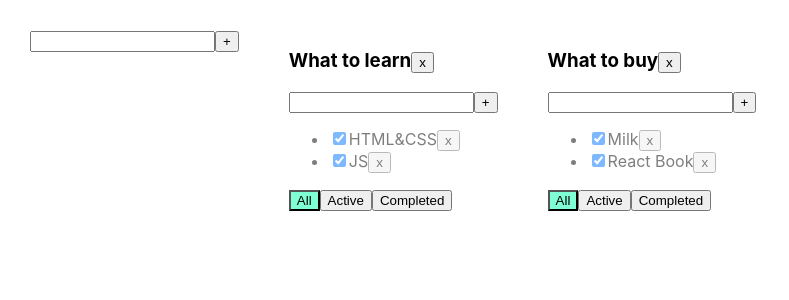
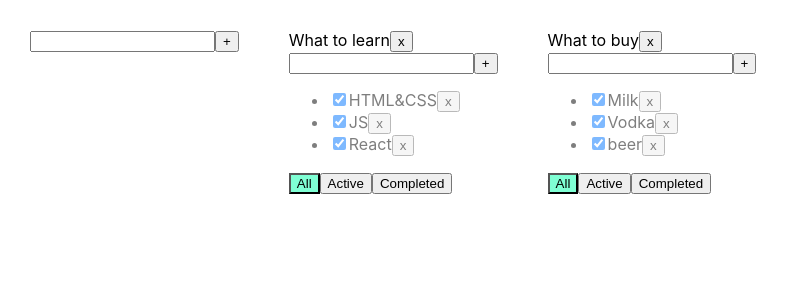
Before and after one commit to egory4fash/ToDoList, a React (Create React App) app: page / in a window 1280 px wide. Shown: the top 300 px of the page, without its empty margins (0-789 px from the left). Built offline with nearby package versions, Linux system fonts and the light colour scheme.

Commit message:
reducers unfinished

```diff
--- a/src/App.tsx
+++ b/src/App.tsx
@@ -1,17 +1,25 @@
-import React, {useState} from 'react';
+import React, {useReducer} from 'react';
 import './App.css';
 import {TaskType, Todolist} from './Todolist';
 import {v1} from 'uuid';
-import Input from "./components/Input";
+import Input from "./Components/Input";
+import {
+    addTodolistAC,
+    changeFilterAC,
+    changeTodolistTitleAC,
+    removeTodolistAC,
+    TodolistsReducer
+} from "./reducers/TodolistsReducer";
+import {TasksReducer, updateTaskAC, removeTaskAC, addTaskAC, changeStatusAC} from "./reducers/TasksReducer";
 
 export type FilterValuesType = "all" | "active" | "completed";
-type TodolistType = {
+export type TodolistType = {
     id: string
     title: string
     filter: FilterValuesType
 }
 
-type TasksStateType = {
+export type TasksStateType = {
     [key: string]: Array<TaskType>
 }
 
@@ -20,78 +28,58 @@ function App() {
     let todolistId1 = v1();
     let todolistId2 = v1();
 
-    let [todolists, setTodolists] = useState<Array<TodolistType>>([
+    let [todolists, todolistsDispatch] = useReducer(TodolistsReducer, [
         {id: todolistId1, title: "What to learn", filter: "all"},
         {id: todolistId2, title: "What to buy", filter: "all"}
     ])
 
-    let [tasks, setTasks] = useState<TasksStateType>({
+    let [tasks, tasksDispatch] = useReducer(TasksReducer,{
         [todolistId1]: [
             {id: v1(), title: "HTML&CSS", isDone: true},
-            {id: v1(), title: "JS", isDone: true}
+            {id: v1(), title: "JS", isDone: true},
+            {id: v1(), title: "React", isDone: true},
+
         ],
         [todolistId2]: [
             {id: v1(), title: "Milk", isDone: true},
-            {id: v1(), title: "React Book", isDone: true}
+            {id: v1(), title: "Vodka", isDone: true},
+            {id: v1(), title: "beer", isDone: true},
         ]
     });
 
-    const updateTask = (todolistId: string,id: string,LocalTitle:string) => {
-        setTasks({...tasks, [todolistId]:tasks[todolistId].map(m=>m.id===id ? {...m,title:LocalTitle} : m)})
+    const updateTask = (todolistId: string, id: string, localTitle: string) => {
+        tasksDispatch(updateTaskAC(todolistId,id,localTitle))
+    }
+
+    function removeTask(id: string, todolistId: string) {
+       tasksDispatch(removeTaskAC(id,todolistId))
+    }
+
+    const addTodolist = (title: string) => {
+        todolistsDispatch(addTodolistAC(title))
+        // setTasks({...tasks, [newID]: []})
 
     }
 
-    function removeTask(id: string, todolistId: string) {
-        //достанем нужный массив по todolistId:
-        let todolistTasks = tasks[todolistId];
-        // перезапишем в этом объекте массив для нужного тудулиста отфилтрованным массивом:
-        tasks[todolistId] = todolistTasks.filter(t => t.id != id);
-        // засетаем в стейт копию объекта, чтобы React отреагировал перерисовкой
-        setTasks({...tasks});
+    function addTask(title: string, todolistId: string) {
+        tasksDispatch(addTaskAC(title,todolistId))
     }
-    const addTodolist = (title: string) => {
-        let newID = v1()
-        let newTodo: TodolistType = {id: newID, title: title, filter: "all"};
-        setTodolists([newTodo, ...todolists])
-        setTasks({...tasks, [newID]: []})
-    }
-    function addTask(title: string, todolistId: string) {
-        let task = {id: v1(), title: title, isDone: false};
-        //достанем нужный массив по todolistId:
-        let todolistTasks = tasks[todolistId];
-        // перезапишем в этом объекте массив для нужного тудулиста копией, добавив в начало новую таску:
-        tasks[todolistId] = [task, ...todolistTasks];
-        // засетаем в стейт копию объекта, чтобы React отреагировал перерисовкой
-        setTasks({...tasks});
-    }
+
     function changeStatus(id: string, isDone: boolean, todolistId: string) {
-        //достанем нужный массив по todolistId:
-        let todolistTasks = tasks[todolistId];
-        // найдём нужную таску:
-        let task = todolistTasks.find(t => t.id === id);
-        //изменим таску, если она нашлась
-        if (task) {
-            task.isDone = isDone;
-            // засетаем в стейт копию объекта, чтобы React отреагировал перерисовкой
-            setTasks({...tasks});
-        }
+        tasksDispatch(changeStatusAC(id,isDone,todolistId))
     }
 
     function changeFilter(value: FilterValuesType, todolistId: string) {
-        let todolist = todolists.find(tl => tl.id === todolistId);
-        if (todolist) {
-            todolist.filter = value;
-            setTodolists([...todolists])
-        }
+        todolistsDispatch(changeFilterAC(value,todolistId))
     }
 
     function removeTodolist(id: string) {
-        // засунем в стейт список тудулистов, id которых не равны тому, который нужно выкинуть
-        setTodolists(todolists.filter(tl => tl.id != id));
-        // удалим таски для этого тудулиста из второго стейта, где мы храним отдельно таски
-        delete tasks[id]; // удаляем св-во из объекта... значением которого являлся массив тасок
-        // засетаем в стейт копию объекта, чтобы React отреагировал перерисовкой
-        setTasks({...tasks});
+        todolistsDispatch(removeTodolistAC(id))
+        delete tasks[id]
+    }
+
+    function changeTodolistTitle(todolistID: string, newTitle: string) {
+        todolistsDispatch(changeTodolistTitleAC(todolistID, newTitle))
     }
 
     return (
@@ -122,6 +110,7 @@ function App() {
                     filter={tl.filter}
                     removeTodolist={removeTodolist}
                     updateTask={updateTask}
+                    changeTodolistTitle={changeTodolistTitle}
                 />
             })
             }
--- a/src/Todolist.tsx
+++ b/src/Todolist.tsx
@@ -1,7 +1,7 @@
 import React, {ChangeEvent, useState, KeyboardEvent} from 'react';
 import {FilterValuesType} from './App';
-import Input from "./components/Input";
-import EditableSpan from "./components/EditableSpan";
+import Input from "./Components/Input";
+import EditableSpan from "./Components/EditableSpan";
 
 export type TaskType = {
     id: string
@@ -19,7 +19,8 @@ type PropsType = {
     changeTaskStatus: (id: string, isDone: boolean, todolistId: string) => void
     removeTodolist: (id: string) => void
     filter: FilterValuesType
-    updateTask:(todolistId: string,id: string,LocalTitle:string)=>void
+    updateTask: (todolistId: string, id: string, LocalTitle: string) => void
+    changeTodolistTitle: (todolistID: string, newTitle: string) => void
 }
 
 export function Todolist(props: PropsType) {
@@ -30,31 +31,33 @@ export function Todolist(props: PropsType) {
     const onActiveClickHandler = () => props.changeFilter("active", props.id);
     const onCompletedClickHandler = () => props.changeFilter("completed", props.id);
 
-    const callbackHandler=(title: string)=>{
-        props.addTask(title,props.id)
+    const callbackHandler = (title: string) => {
+        props.addTask(title, props.id)
+    }
+    const changeTitleHandler = ( newTitle: string) => {
+        props.changeTodolistTitle(props.id, newTitle)
     }
 
-    // const callBackForEditableSpanHandler=(title: string)=>{
-    //     props.updateTask(props.id,t.id,LocalTitle:string)
-    // }
+
 
 return <div>
-        <h3> {props.title}
+    <EditableSpan title={props.title} callBackForEditableSpan={changeTitleHandler}/>
     <button onClick={removeTodolist}>x</button>
-        </h3>
+
     <div>
         <Input callback={callbackHandler}/>
     </div>
     <ul>
         {
             props.tasks.map(t => {
+                debugger
                 const onClickHandler = () => props.removeTask(t.id, props.id)
                 const onChangeHandler = (e: ChangeEvent<HTMLInputElement>) => {
                     let newIsDoneValue = e.currentTarget.checked;
                     props.changeTaskStatus(t.id, newIsDoneValue, props.id);
                 }
-                    const callBackForEditableSpanHandler=(title: string)=>{
-                        props.updateTask(props.id,t.id,title)
+                const callBackForEditableSpanHandler = (title: string) => {
+                    props.updateTask(props.id, t.id, title)
                 }
 
                 return <li key={t.id} className={t.isDone ? "is-done" : ""}>
--- /dev/null
+++ b/src/reducers/TasksReducer.ts
@@ -0,0 +1,96 @@
+import { TasksStateType} from "../App";
+import {v1} from "uuid";
+
+type GeneralType = UpdateTaskACType | removeTaskAC | addTaskAC | changeStatusAC | newTasksAC
+type UpdateTaskACType = ReturnType<typeof updateTaskAC>
+type removeTaskAC = ReturnType<typeof removeTaskAC>
+type addTaskAC = ReturnType<typeof addTaskAC>
+type changeStatusAC = ReturnType<typeof changeStatusAC>
+type newTasksAC = ReturnType<typeof newTasksAC>
+
+
+
+export const TasksReducer = (state: TasksStateType, action: GeneralType) => {
+    switch (action.type) {
+        case "UPDATE-TASK" : {
+            return {...state,
+                [action.payload.todolistId]: state[action.payload.todolistId].map(m => m.id === action.payload.id ? {
+                    ...m,
+                    title: action.payload.localTitle
+                } : m)
+            }
+        }
+        case "REMOVE-TASK": {
+            let todolistTasks = state[action.payload.todolistId]
+            state[action.payload.todolistId] = todolistTasks.filter(t => t.id !== action.payload.id);
+            return {...state};
+        }
+        case "ADD-TASK": {
+            let task = {id: v1(), title: action.payload.title, isDone: false};
+            let todolistTasks = state[action.payload.todolistId];
+            state[action.payload.todolistId] = [task, ...todolistTasks];
+            return {...state}
+        }
+        case "CHANGE-STATUS": {
+                let todolistTasks = state[action.payload.todolistId];
+            let task = todolistTasks.find(t => t.id === action.payload.id);
+            if (task) {
+                task.isDone = action.payload.isDone;
+                return {...state}
+            }
+        }
+        case "NEW-TASKS": {
+            let newTask = {id: v1(), title: "New Task", isDone: false}
+            return
+        }
+        default:
+            return state
+    }
+}
+
+export const updateTaskAC = (todolistId: string, id: string, localTitle: string) => {
+    return {
+        type: "UPDATE-TASK",
+        payload: {
+            todolistId: todolistId,
+            id: id,
+            localTitle: localTitle
+        }
+    } as const
+}
+export const removeTaskAC = (id: string, todolistId: string) => {
+    return {
+        type: "REMOVE-TASK",
+        payload: {
+            todolistId: todolistId,
+            id: id,
+        }
+    } as const
+}
+export const addTaskAC = (title: string, todolistId: string) => {
+    return {
+        type: "ADD-TASK",
+        payload: {
+            title:title,
+            todolistId: todolistId
+        }
+    } as const
+}
+export const changeStatusAC = (id: string, isDone: boolean, todolistId: string) => {
+    return {
+        type:"CHANGE-STATUS",
+        payload: {
+            id:id,
+            isDone: isDone,
+            todolistId:todolistId
+        }
+    } as const
+}
+export const newTasksAC = (todolistID:string) => {
+    return {
+        type: "NEW-TASKS",
+        payload: {
+            todolistID: todolistID
+        }
+    } as const
+}
--- /dev/null
+++ b/src/reducers/TodolistsReducer.ts
@@ -0,0 +1,69 @@
+import {FilterValuesType, TodolistType} from "../App";
+import {v1} from "uuid";
+
+type GeneralType=changeTodolistTitleType | removeTodolistAC |addTodolistAC | changeFilterAC
+
+type changeTodolistTitleType = ReturnType<typeof changeTodolistTitleAC>
+type removeTodolistAC = ReturnType<typeof removeTodolistAC>
+type addTodolistAC = ReturnType<typeof addTodolistAC>
+type changeFilterAC = ReturnType<typeof changeFilterAC>
+
+export const TodolistsReducer = (state:Array<TodolistType>,action:GeneralType) => {
+    switch (action.type) {
+        case "CHANGE-TODOLIST-TITLE":{
+            return state.map(m => m.id === action.payload.todolistID ? {...m,title : action.payload.newTitle} : {...m})
+        }
+        case "REMOVE-TODOLIST": {
+            return state.filter(tl => tl.id !== action.payload.id)
+        }
+        case "ADD-TODOLIST": {
+            let newID = v1()
+            let newTodo: TodolistType = {id: newID, title: action.payload.title, filter: "all"};
+            return [newTodo, ...state]
+        }
+        case "CHANGE-FILTER": {
+            let todolist = state.find(s => s.id === action.payload.todolistId);
+            if (todolist) {
+                todolist.filter = action.payload.value;
+                return [...state]
+            }
+        }
+
+        default: return state
+    }
+}
+
+export const changeTodolistTitleAC = (todolistID:string,newTitle:string) => {
+    return {
+    type: "CHANGE-TODOLIST-TITLE",
+    payload: {
+        todolistID:todolistID,
+        newTitle:newTitle
+    }
+    } as const
+}
+export const removeTodolistAC = (id:string) => {
+    return {
+        type:"REMOVE-TODOLIST",
+        payload: {
+            id:id
+        }
+    } as const
+}
+export const addTodolistAC = (title:string) => {
+    return {
+        type:"ADD-TODOLIST",
+        payload: {
+            title:title
+        }
+    } as const
+}
+export  const changeFilterAC = (value: FilterValuesType, todolistId: string) => {
+    return {
+        type:"CHANGE-FILTER",
+        payload: {
+            value:value,
+            todolistId:todolistId
+        }
+    } as const
+}
```
Lines whose indentation alone changed are shown as unchanged.
